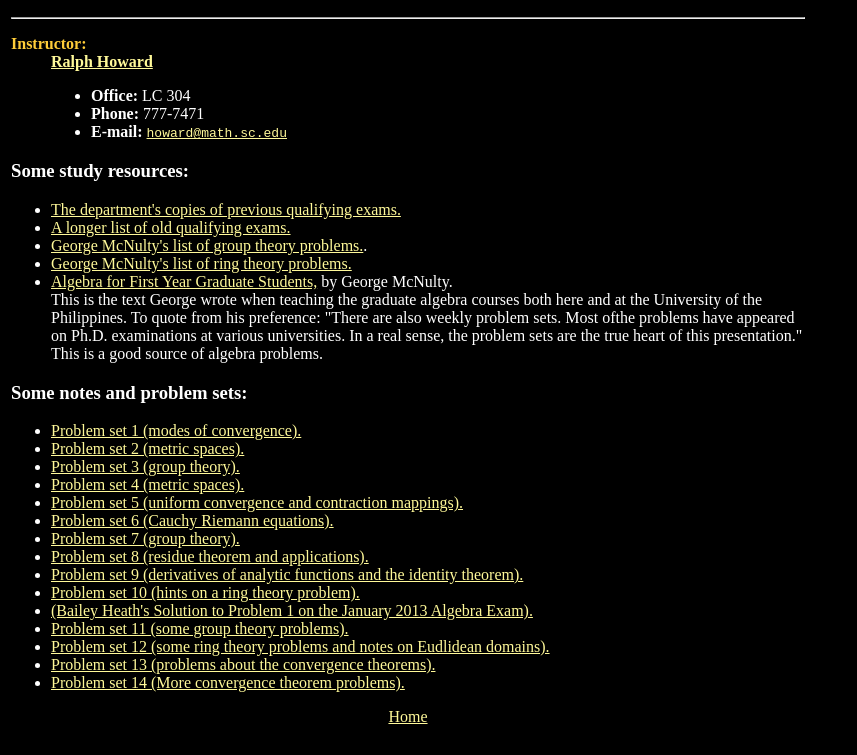
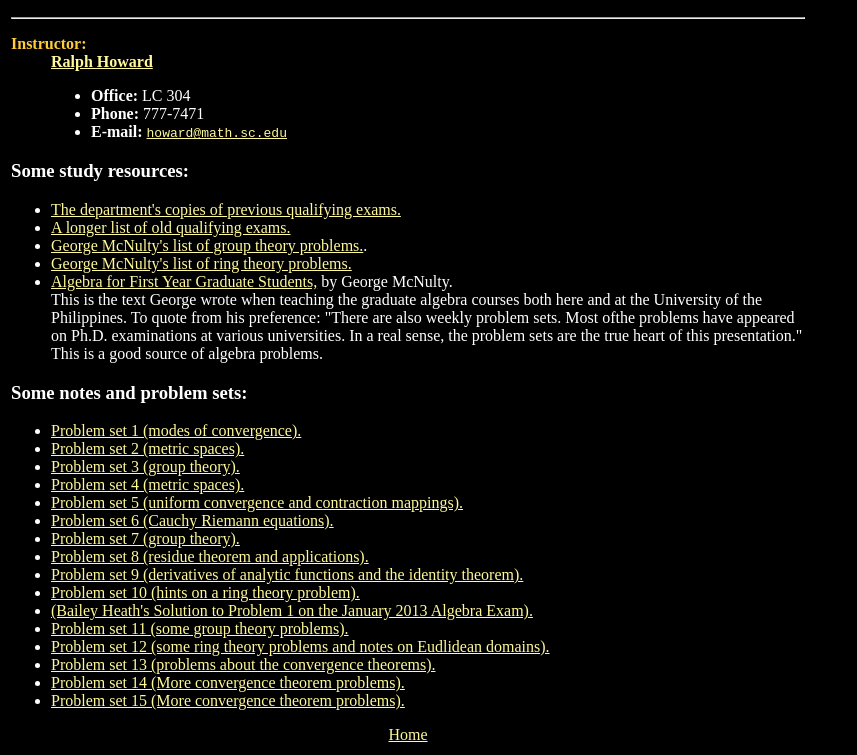
Before and after one commit to RalphHoward/RalphHoward.github.io, a plain HTML site: page Classes/Summer2020/890/index.html in a window 1280 px wide. Shown: the part 99-854 px from the top of the page, without its empty margins (0-857 px from the left). Drawn offline with Linux system fonts and the light colour scheme.

Commit message:
Updated and added files files

```diff
--- a/Classes/Summer2020/890/index.html
+++ b/Classes/Summer2020/890/index.html
@@ -59,6 +59,7 @@ a good source of algebra problems.
 	<li> <a href="hw12.pdf">Problem set 12 (some ring theory problems and notes on Eudlidean domains).</a>
 	<li> <a href="hw13.pdf">Problem set 13 (problems about the convergence theorems).</a>
 	<li> <a href="hw14.pdf">Problem set 14 (More convergence theorem problems).</a>
+	<li> <a href="hw15.pdf">Problem set 15 (More convergence theorem problems).</a>
 </ul>
 
 <center> <A href="http://www.math.sc.edu/~howard/"> Home </A>
```
Also changed, not shown: 2 other files.
